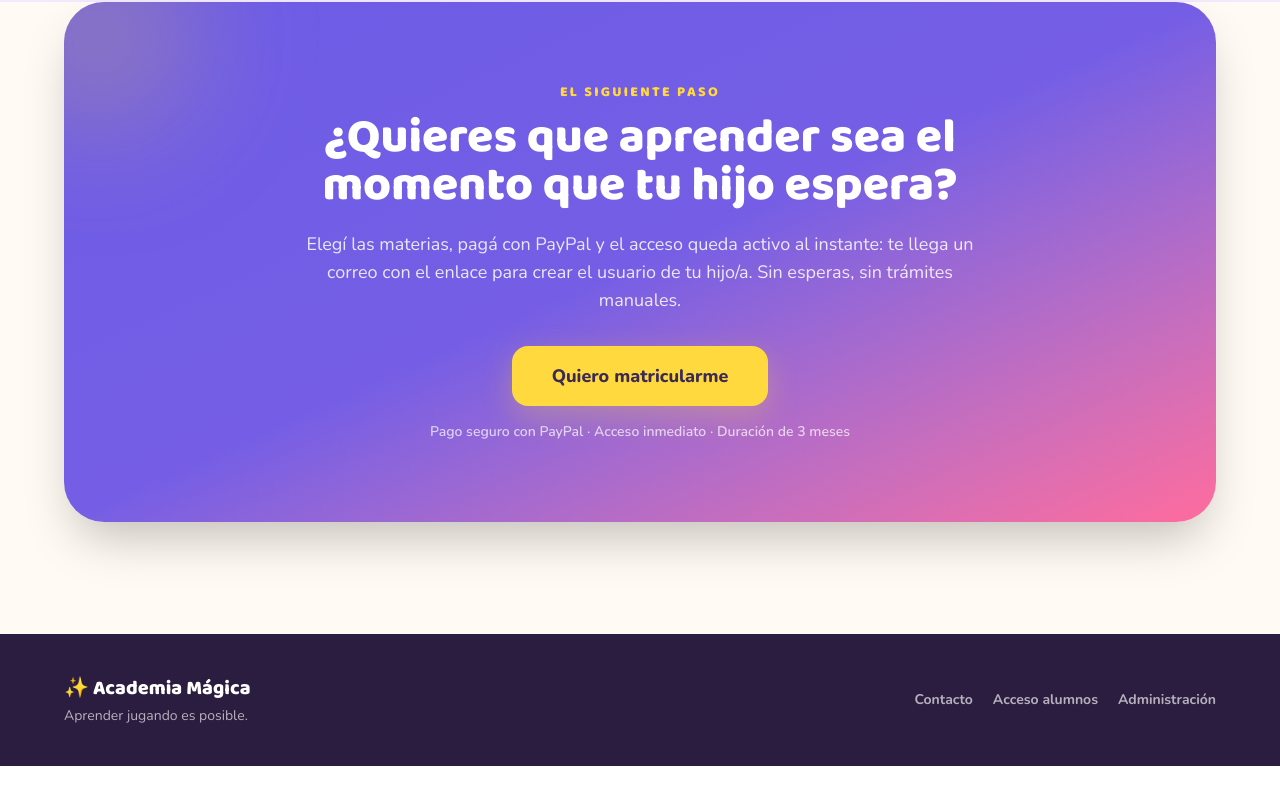
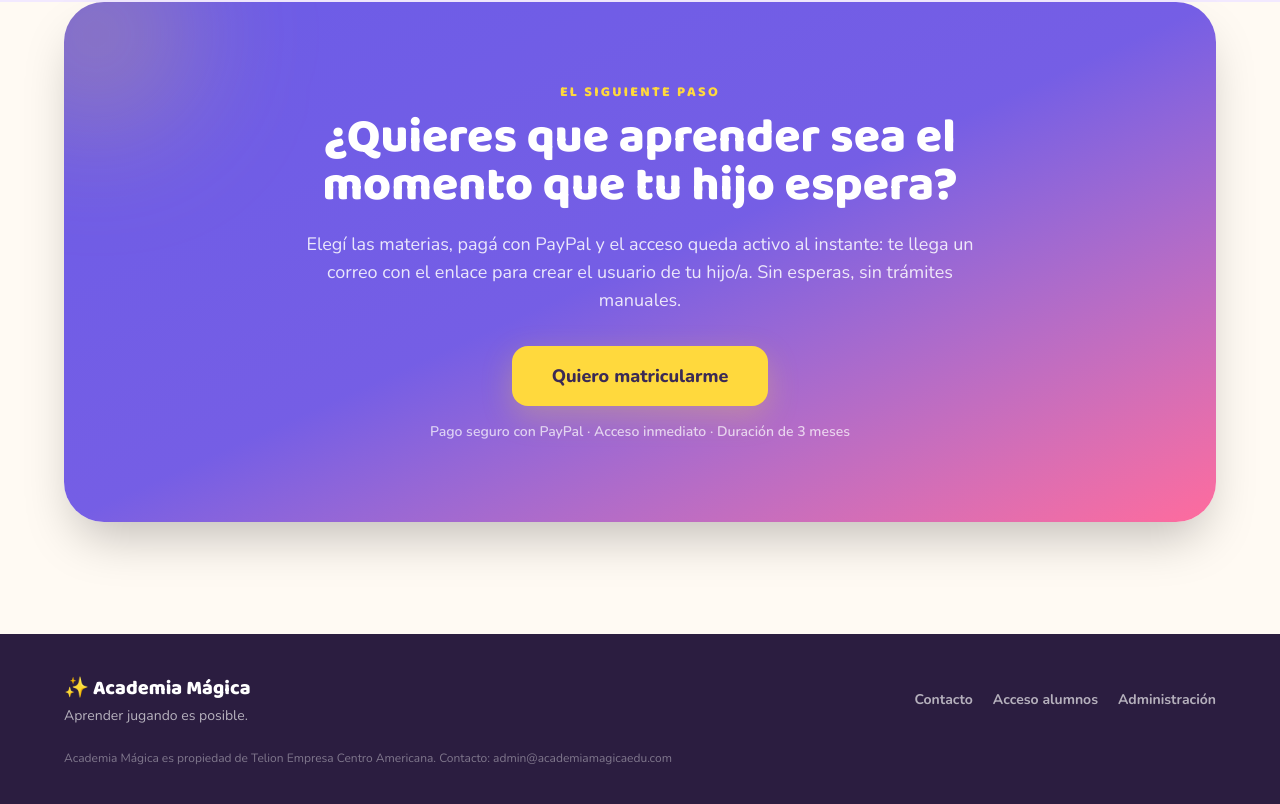
Before and after one commit to cantera-gt/academia-magica, a Next.js app: page / in a window 1280 px wide. Shown: the part 8763-9567 px from the top of the page. Before the commit the page ends 9529 px from the top, so only its background shows below. Built offline with nearby package versions, Linux system fonts and the light colour scheme; no server answers.

Commit message:
Footer: contacto admin y aviso de propiedad
Cambia el email de contacto a admin@academiamagicaedu.com y agrega letra pequena indicando que el sitio es propiedad de Telion Empresa Centro Americana.

```diff
--- a/src/app/page.tsx
+++ b/src/app/page.tsx
@@ -452,15 +452,16 @@ export default async function Home() {
         </div>
       </section>
 
-      <footer className="bg-[#2b1d40] px-5 py-10 text-white/65 sm:px-8">
+            <footer className="bg-[#2b1d40] px-5 py-10 text-white/65 sm:px-8">
         <div className="mx-auto flex max-w-6xl flex-col items-center justify-between gap-5 text-center sm:flex-row sm:text-left">
           <div><p className="font-display text-xl font-extrabold text-white">✨ Academia Mágica</p><p className="mt-1 text-sm">Aprender jugando es posible.</p></div>
           <div className="flex flex-wrap justify-center gap-5 text-sm font-bold">
-            <a href="mailto:businesscatserrano@gmail.com" className="hover:text-white">Contacto</a>
+            <a href="mailto:admin@academiamagicaedu.com" className="hover:text-white">Contacto</a>
             <a href="#acceso-alumnos" className="hover:text-white">Acceso alumnos</a>
             <Link href="/login" className="hover:text-white">Administración</Link>
           </div>
         </div>
+        <p className="mx-auto mt-6 max-w-6xl text-center text-xs text-white/40 sm:text-left">Academia Mágica es propiedad de Telion Empresa Centro Americana. Contacto: admin@academiamagicaedu.com</p>
       </footer>
     </main>
   );
```
